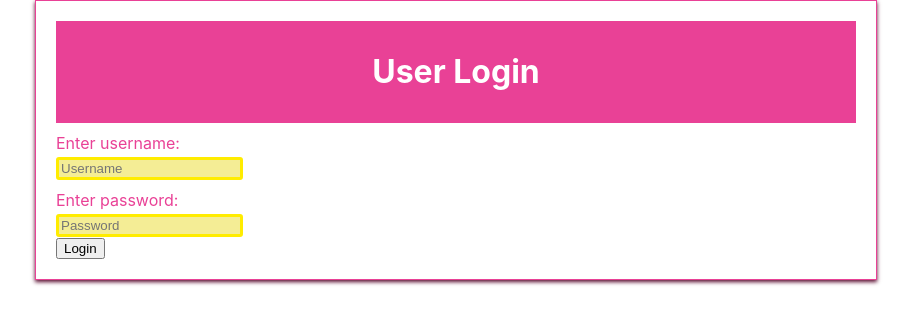
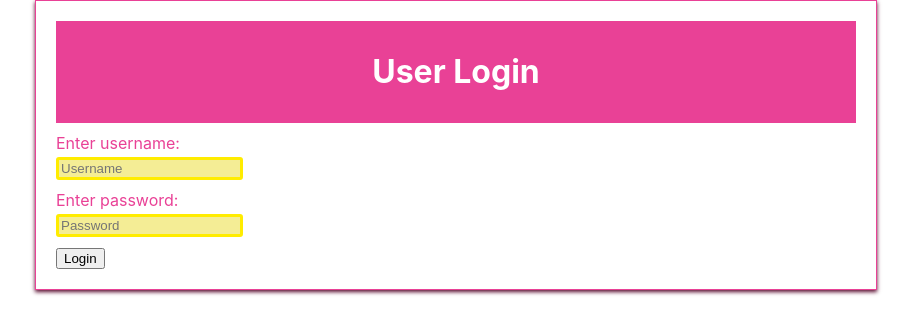
Before and after one commit to midnightsnidget/homework3, a React (Create React App) app in the folder login-out-app/: page / in a window 1280 px wide. Shown: the top 334 px of the page, without its empty margins (184-1095 px from the left). Built offline with nearby package versions, Linux system fonts and the light colour scheme.

Commit message:
added styling for button container

```diff
--- a/login-out-app/src/Layout.css
+++ b/login-out-app/src/Layout.css
@@ -6,6 +6,9 @@
     box-shadow: 0 2px 4px rgb(88, 8, 44);
   }
 
+.button-container {
+    margin-top: 10px;
+  }
 
 .header {
     color: white;
```
